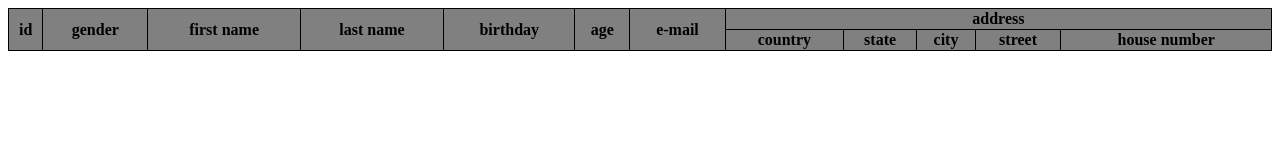
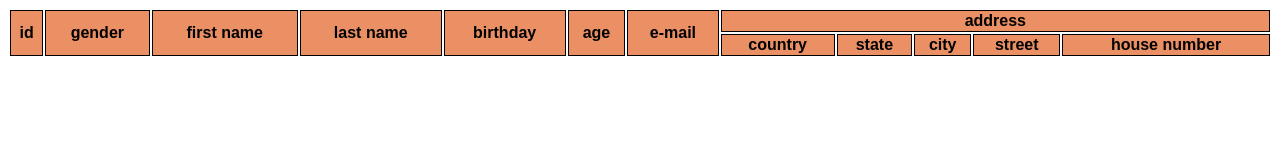
Before and after one commit to yurukyuruk/data-grid, a plain HTML site: page index.html in a window 1280 px wide. Both pictures are taken after a click on the element "address". Drawn offline with Linux system fonts and the light colour scheme; no server answers.

Commit message:
table styled

```diff
--- a/index.html
+++ b/index.html
@@ -10,21 +10,21 @@
         <table>
             <thead>
                 <tr>
-                <th rowspan="2">id</th>
-                <th rowspan="2">gender</th>
-                <th rowspan="2">first name</th>
-                <th rowspan="2">last name</th>
-                <th rowspan="2">birthday</th>
-                <th rowspan="2">age</th>
-                <th rowspan="2">e-mail</th>
-                <th id="address-section" data-address-section-expanded="false" colspan="5">address</th>
+                    <th data-address-section-expanded="false" rowspan="2">id</th>
+                    <th data-address-section-expanded="false" rowspan="2">gender</th>
+                    <th data-address-section-expanded="false" rowspan="2">first name</th>
+                    <th data-address-section-expanded="false" rowspan="2">last name</th>
+                    <th data-address-section-expanded="false" rowspan="2">birthday</th>
+                    <th data-address-section-expanded="false" rowspan="2">age</th>
+                    <th data-address-section-expanded="false" rowspan="2">e-mail</th>
+                    <th class="header" id="address-section" data-address-section-expanded="false" colspan="5">address</th>
                 </tr>
                 <tr data-address-section-expanded="false">
-                <th>country</th>
-                <th>state</th>
-                <th>city</th>
-                <th>street</th>
-                <th>house number</th>
+                    <th data-address-section-expanded="false">country</th>
+                    <th data-address-section-expanded="false">state</th>
+                    <th data-address-section-expanded="false">city</th>
+                    <th data-address-section-expanded="false">street</th>
+                    <th data-address-section-expanded="false">house number</th>
                 </tr>
             </thead>
             <tbody class="data-rows">
--- a/index.js
+++ b/index.js
@@ -7,6 +7,7 @@ addressSection.addEventListener("click", () => {
     const addressSummaryElementState = !addressSectionElementsStateChange;
     allAddressSectionElements.forEach(addressElement => addressElement.setAttribute("data-address-section-expanded", addressSectionElementsStateChange.toString()));
     addressSummaryElement.setAttribute("data-address-section-closed", addressSummaryElementState.toString());
+
 })
 
 window.addEventListener("load", getApi);
@@ -23,18 +24,23 @@ function getApi() {
             dataRows.appendChild(newDataRow);
 
             newDataRow.querySelector(combineStrings(newClassName, ".id-data")).innerHTML = user.id;
-            newDataRow.querySelector(combineStrings(newClassName, ".gender-data")).innerHTML = `${user.gender}`;
-            newDataRow.querySelector(combineStrings(newClassName, ".first-name-data")).innerHTML = `${user.firstName}`;
-            newDataRow.querySelector(combineStrings(newClassName, ".last-name-data")).innerHTML = `${user.lastName}`;
-            newDataRow.querySelector(combineStrings(newClassName, ".birthday-data")).innerHTML = `${user.birthDate}`;
+            newDataRow.querySelector(combineStrings(newClassName, ".gender-data")).innerHTML = user.gender;
+            newDataRow.querySelector(combineStrings(newClassName, ".first-name-data")).innerHTML = user.firstName;
+            newDataRow.querySelector(combineStrings(newClassName, ".last-name-data")).innerHTML = user.lastName;
+            newDataRow.querySelector(combineStrings(newClassName, ".birthday-data")).innerHTML = user.birthDate;
             newDataRow.querySelector(combineStrings(newClassName, ".age-data")).innerHTML = `${user.age}`;
-            newDataRow.querySelector(combineStrings(newClassName, ".email-data")).innerHTML = `${user.email}`;
+            newDataRow.querySelector(combineStrings(newClassName, ".email-data")).innerHTML = user.email;
             newDataRow.querySelector(combineStrings(newClassName, ".address-summary-data")).innerHTML = `${user.address.city} ${user.address.street} ${user.address.houseNumber}`;
-            newDataRow.querySelector(combineStrings(newClassName, ".country-data")).innerHTML = `${user.address.country}`;
-            newDataRow.querySelector(combineStrings(newClassName, ".state-data")).innerHTML = `${user.address.state}`;
-            newDataRow.querySelector(combineStrings(newClassName, ".city-data")).innerHTML = `${user.address.city}`;
-            newDataRow.querySelector(combineStrings(newClassName, ".street-data")).innerHTML = `${user.address.street}`;
+            newDataRow.querySelector(combineStrings(newClassName, ".country-data")).innerHTML = user.address.country;
+            newDataRow.querySelector(combineStrings(newClassName, ".state-data")).innerHTML = user.address.state;
+            newDataRow.querySelector(combineStrings(newClassName, ".city-data")).innerHTML = user.address.city;
+            newDataRow.querySelector(combineStrings(newClassName, ".street-data")).innerHTML = user.address.street;
             newDataRow.querySelector(combineStrings(newClassName, ".house-number-data")).innerHTML = `${user.address.houseNumber}`;
+
+            if(users.indexOf(user) % 2 !== 0) {
+                newDataRow.style.backgroundColor = "rgb(253, 206, 184)";
+            }
+
         })
     })
 }
--- a/styles.css
+++ b/styles.css
@@ -1,9 +1,5 @@
-table, tr, th, td {
-    border: black 1px solid;
-    border-collapse: collapse;
-}
 table {
-    width: 100%;
+  width: 100%;
 }
 .scroll-bar {
   height: 96vh;
@@ -13,22 +9,32 @@ thead {
   position: sticky;
   top: 0;
   z-index: 1;
-  background-color: gray;
+  background-color: rgb(235, 144, 101);
 }
+tr, td, th {
+    border: black 1px solid;
+    font-family: Arial, Helvetica, sans-serif;
+    text-align: center;
+}
+th {
+  padding: 12px;
+}
+.row0 {
+  display: none;
+}
+
 tr[data-address-section-expanded='false'],
 td[data-address-section-expanded='false'],
 td[data-address-section-closed='false'] {
   display: none;
 }
-
 tr[data-address-section-expanded='true'] {
   display: table-row;
 }
-
 td[data-address-section-expanded='true'],
 td[data-address-section-closed='true'] {
   display: table-cell;
 }
-.row0 {
-  display: none;
+th[data-address-section-expanded='true'] {
+  padding: 1px;
 }
```
Lines whose indentation alone changed are shown as unchanged.
